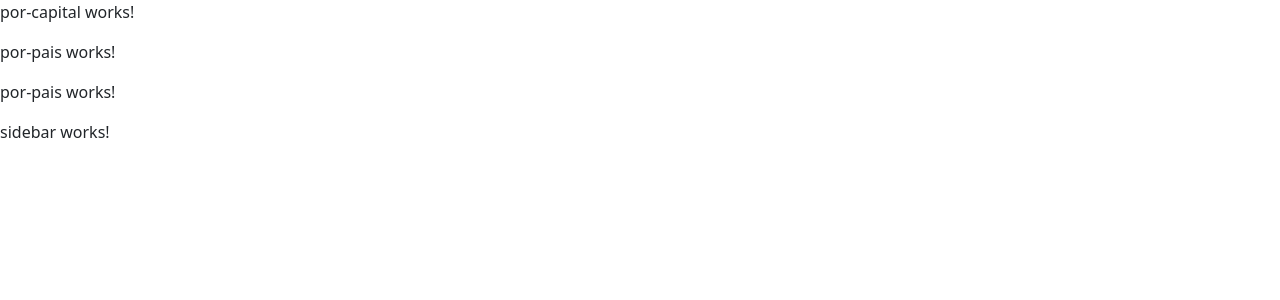
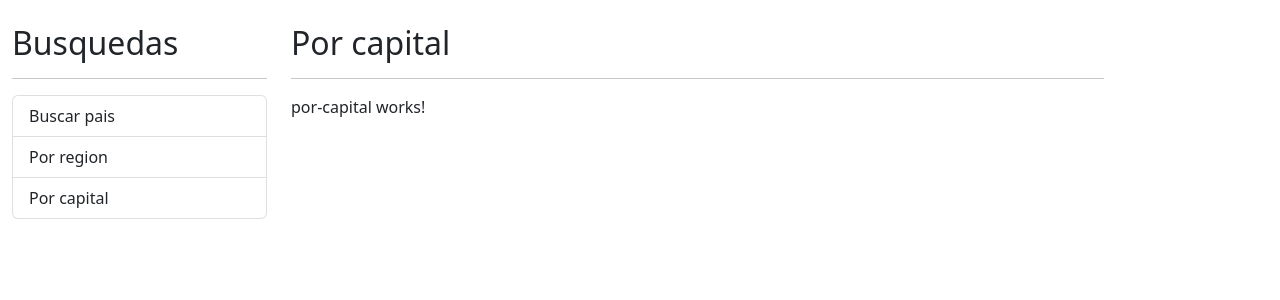
Before and after one commit to betterjacfalcon/PaisesApp, an Angular app: page / in a window 1280 px wide. Shown: the top 300 px of the page. Built offline with nearby package versions, Linux system fonts and the light colour scheme.

Commit message:
Estrutura HTML

```diff
--- a/src/app/app.component.html
+++ b/src/app/app.component.html
@@ -1,4 +1,17 @@
-<app-por-capital></app-por-capital>
-<app-por-pais></app-por-pais>
-<app-por-pais></app-por-pais>
-<app-sidebar></app-sidebar>
+<div class="row container mt-4">
+    <div class="col-3">
+        <h2>Busquedas</h2>
+        <hr>
+        <ul class="list-group">
+            <li class="list-group-item">Buscar pais</li>
+            <li class="list-group-item">Por region</li>
+            <li class="list-group-item">Por capital</li>
+        </ul>
+    </div>
+    <div class="col">
+        <h2>Por capital</h2>
+        <hr>
+        <app-por-capital></app-por-capital>
+    </div>
+
+</div>
```
Also changed, not shown: src/app/pais/pais.module.ts (line endings or trailing spaces).
